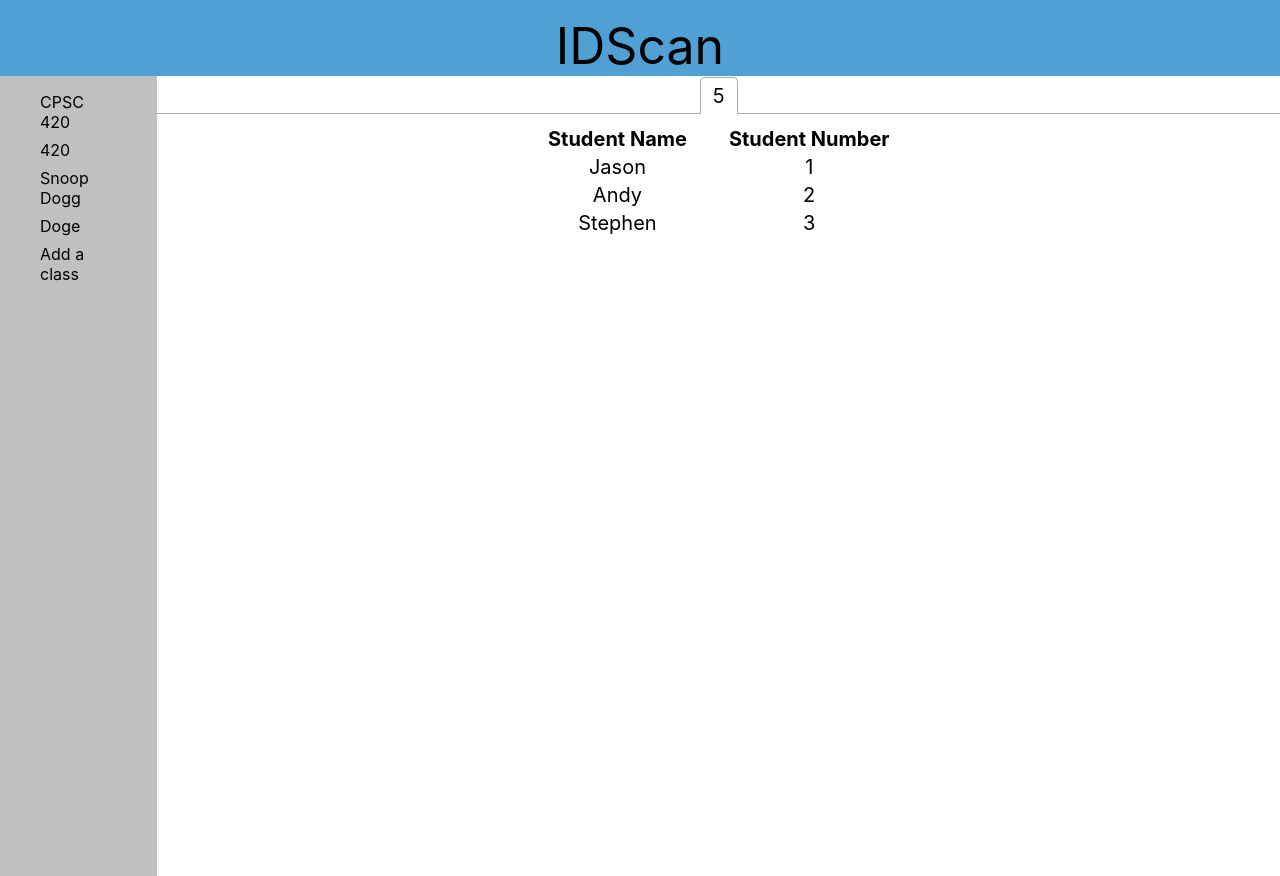
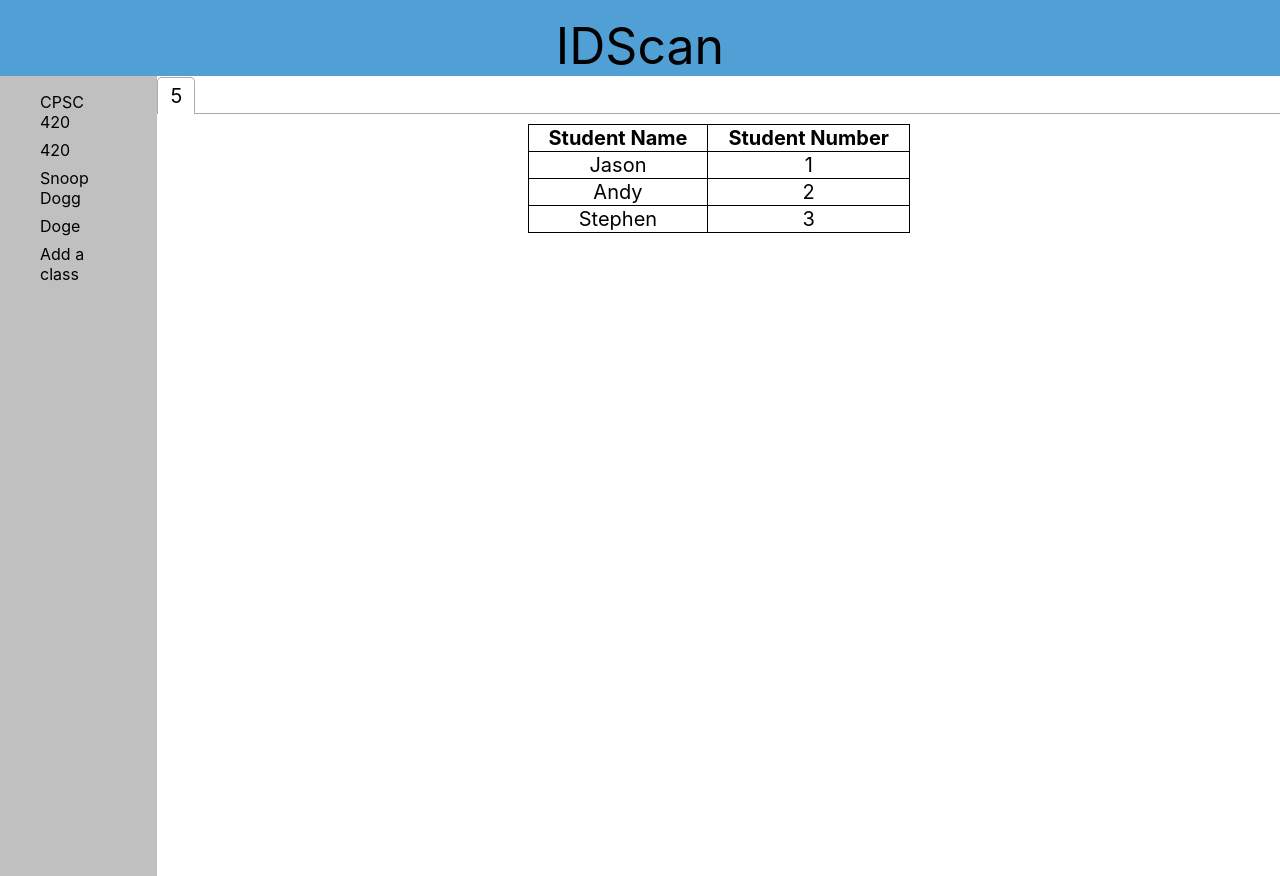
Before and after one commit to Stephen-YS-Li/IDScan, a React (Create React App) app in the folder WebApp/idscan/: page / in a window 1280 px wide. Built offline with nearby package versions, Linux system fonts and the light colour scheme.

Commit message:
Table formatting changes

```diff
--- a/WebApp/idscan/src/components/Panel.js
+++ b/WebApp/idscan/src/components/Panel.js
@@ -27,8 +27,8 @@ class Panel extends Component {
 			<table className="student-table">
 				<thead>
 					<tr>
-						<th className="table-header">Student Name</th>
-						<th className="table-header">Student Number</th>
+						<th>Student Name</th>
+						<th>Student Number</th>
 					</tr>
 				</thead>
 				<tbody>
--- a/WebApp/idscan/src/css/Panel.css
+++ b/WebApp/idscan/src/css/Panel.css
@@ -3,7 +3,13 @@
 	margin: auto;
 }
 
-.table-header {
-	padding-right: 20px;
+table {
+  border-collapse: collapse;
+}
+
+table, th, td {
+	border: 1px solid black;
+	text-align: center;
+  	padding-right: 20px;
 	padding-left: 20px;
 }
--- a/WebApp/idscan/src/css/TabsPage.css
+++ b/WebApp/idscan/src/css/TabsPage.css
@@ -1,7 +1,7 @@
 .tabs {
 	background-color: white;
     font-size: 20px;
-	text-align: center;
+	text-align: left;
 	width: 100vw;
 }
 
```
